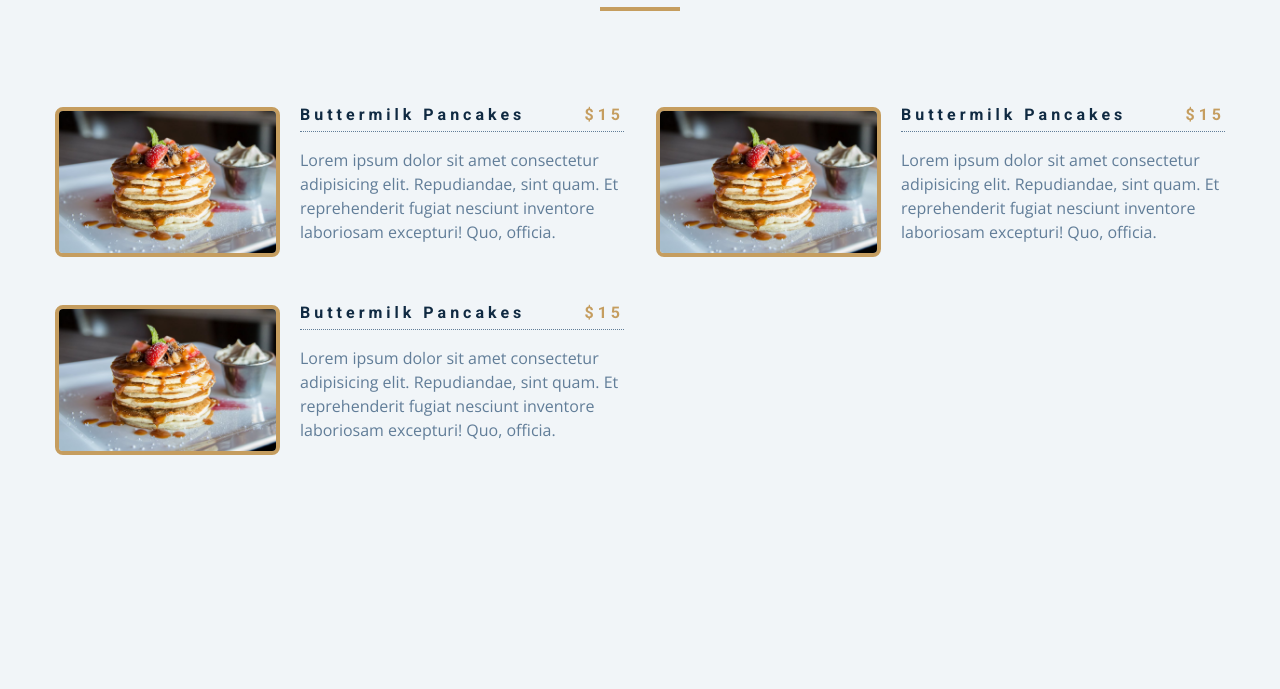
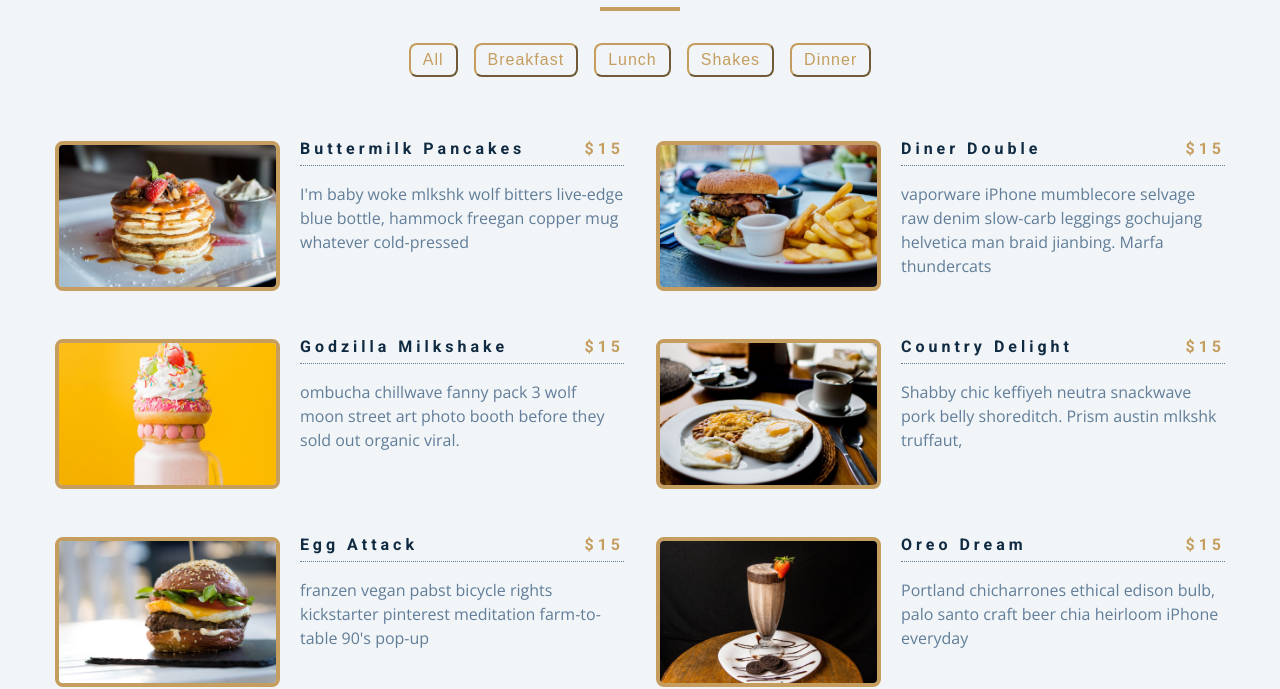
Before and after one commit to saqib-suleman/menu-app, a plain HTML site: page index.html in a window 1280 px wide. Shown: the part 125-814 px from the top of the page. Drawn offline with nearby package versions, Linux system fonts and the light colour scheme.

Commit message:
added logic

```diff
--- a/app.js
+++ b/app.js
@@ -80,3 +80,73 @@ const menu = [
     desc: `skateboard fam synth authentic semiotics. Live-edge lyft af, edison bulb yuccie crucifix microdosing.`,
   },
 ];
+
+const sectionCenter = document.querySelector(".section-center");
+const buttonsContainer = document.querySelector(".btn-container");
+
+window.addEventListener("DOMContentLoaded", () => {
+  displayMenuItems(menu);
+
+  displayButtons();
+});
+
+function displayMenuItems(menuItems) {
+  const displayMenu = menuItems
+    .map((item) => {
+      return `<article class="menu-item">
+    <img src="${item.img}" alt="${item.title}" class="photo" />
+    <div class="item-info">
+      <header>
+        <h4>${item.title}</h4>
+        <h4 class="price">$15</h4>
+      </header>
+      <p class="item-text">
+        ${item.desc}
+      </p>
+    </div>
+  </article>`;
+    })
+    .join("");
+
+  sectionCenter.innerHTML = displayMenu;
+}
+
+function displayButtons() {
+  const categories = menu.reduce(
+    (values, item) => {
+      if (!values.includes(item.category)) {
+        values.push(item.category);
+      }
+      return values;
+    },
+    ["all"]
+  );
+
+  const categoriesBtns = categories
+    .map((category) => {
+      return `<button type="button" class="filter-btn" data-id=${category}>
+      ${category}
+    </button>`;
+    })
+    .join("");
+
+  buttonsContainer.innerHTML = categoriesBtns;
+
+  const filerBtns = buttonsContainer.querySelectorAll(".filter-btn");
+
+  filerBtns.forEach((btn) => {
+    btn.addEventListener("click", (e) => {
+      const category = e.currentTarget.dataset.id;
+      const menuCategory = menu.filter((menuItem) => {
+        if (menuItem.category === category) {
+          return menuItem;
+        }
+      });
+      if (category === "all") {
+        displayMenuItems(menu);
+      } else {
+        displayMenuItems(menuCategory);
+      }
+    });
+  });
+}
--- a/index.html
+++ b/index.html
@@ -21,65 +21,11 @@
       </div>
       <!-- filter buttons -->
       <div class="btn-container">
-        <!-- <button type="button" class="filter-btn" data-id="all">all</button>
-        <button type="button" class="filter-btn" data-id="breakfast">
-          breakfast
-        </button>
-        <button type="button" class="filter-btn" data-id="lunch">lunch</button>
-        <button type="button" class="filter-btn" data-id="shakes">
-          shakes
-        </button> -->
+     <!-- buttons here -->
       </div>
       <!-- menu items -->
       <div class="section-center">
-        <!-- single item -->
-        <article class="menu-item">
-          <img src="./menu-item.jpeg" alt="menu item" class="photo" />
-          <div class="item-info">
-            <header>
-              <h4>buttermilk pancakes</h4>
-              <h4 class="price">$15</h4>
-            </header>
-            <p class="item-text">
-              Lorem ipsum dolor sit amet consectetur adipisicing elit.
-              Repudiandae, sint quam. Et reprehenderit fugiat nesciunt inventore
-              laboriosam excepturi! Quo, officia.
-            </p>
-          </div>
-        </article>
-        <!-- end of single item -->
-        <!-- single item -->
-        <article class="menu-item">
-          <img src="./menu-item.jpeg" alt="menu item" class="photo" />
-          <div class="item-info">
-            <header>
-              <h4>buttermilk pancakes</h4>
-              <h4 class="price">$15</h4>
-            </header>
-            <p class="item-text">
-              Lorem ipsum dolor sit amet consectetur adipisicing elit.
-              Repudiandae, sint quam. Et reprehenderit fugiat nesciunt inventore
-              laboriosam excepturi! Quo, officia.
-            </p>
-          </div>
-        </article>
-        <!-- end of single item -->
-        <!-- single item -->
-        <article class="menu-item">
-          <img src="./menu-item.jpeg" alt="menu item" class="photo" />
-          <div class="item-info">
-            <header>
-              <h4>buttermilk pancakes</h4>
-              <h4 class="price">$15</h4>
-            </header>
-            <p class="item-text">
-              Lorem ipsum dolor sit amet consectetur adipisicing elit.
-              Repudiandae, sint quam. Et reprehenderit fugiat nesciunt inventore
-              laboriosam excepturi! Quo, officia.
-            </p>
-          </div>
-        </article>
-        <!-- end of single item -->
+         <!-- items here -->
       </div>
     </section>
     <!-- javascript -->
```
